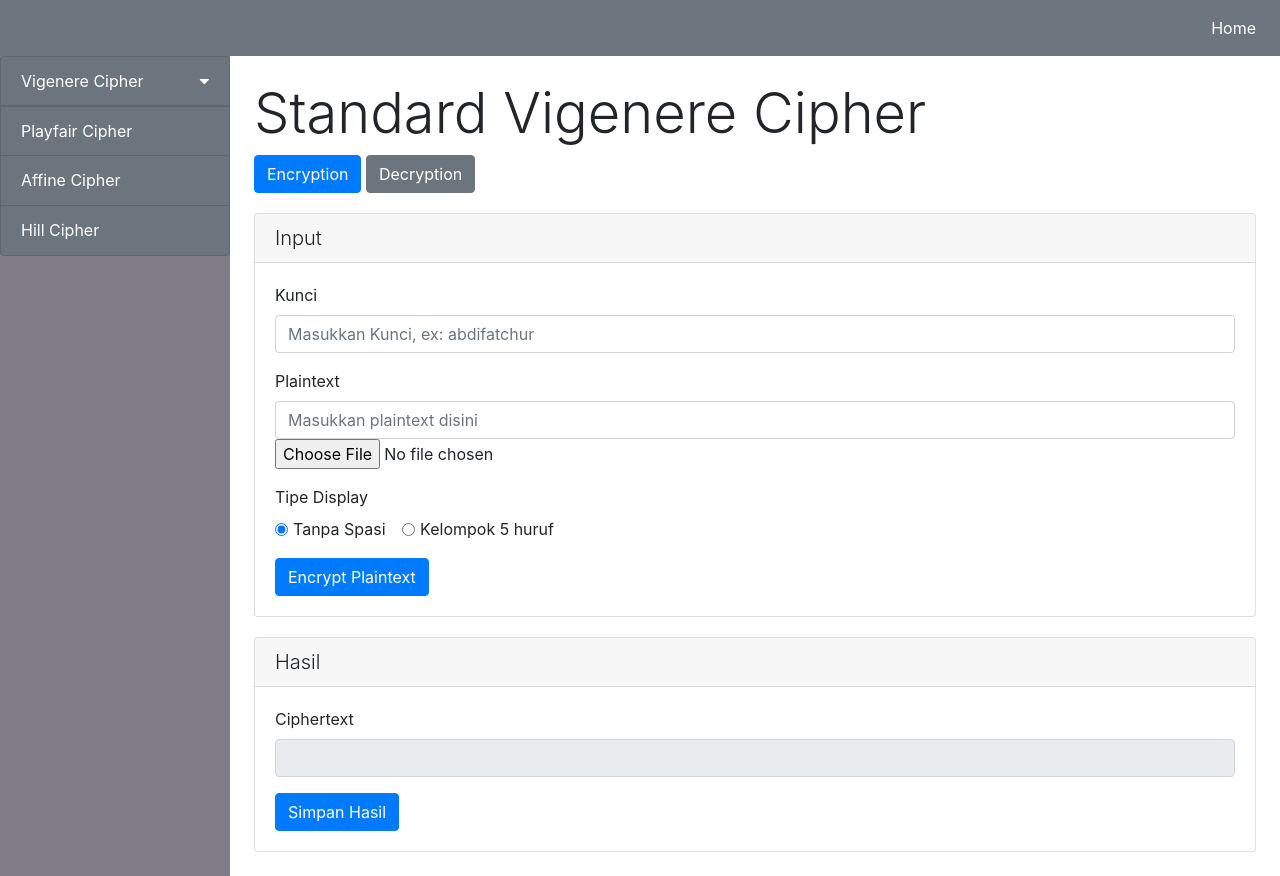
After one commit to AbdiHaryadi/classic-cryptology, a Flask app: page /autokey/encrypt in a window 1280 px wide. The commit adds this page. Run offline with Flask 2, Linux system fonts and the light colour scheme; some libraries are stand-ins or nearby versions.

Commit message:
add halaman vigenere standard, autokey, and extended

```diff
--- a/algorithm/auto_key_vigenere_cipher.py
+++ b/algorithm/auto_key_vigenere_cipher.py
@@ -1,7 +1,7 @@
 import string
 from itertools import chain
-from letters import Letters
-from standard_vigenere_table_generator import StandardVigenereTableGenerator
+from algorithm.letters import Letters
+from algorithm.standard_vigenere_table_generator import StandardVigenereTableGenerator
 
 class AutoKeyVigenereCipher:
     def __init__(self, key):
--- a/algorithm/standard_vigenere_cipher.py
+++ b/algorithm/standard_vigenere_cipher.py
@@ -1,7 +1,7 @@
 from itertools import cycle
 import string
-from letters import Letters
-from standard_vigenere_table_generator import StandardVigenereTableGenerator
+from algorithm.letters import Letters
+from algorithm.standard_vigenere_table_generator import StandardVigenereTableGenerator
 
 class VigenereKeyCycler:
     def __init__(self, key):
--- a/app.py
+++ b/app.py
@@ -5,6 +5,9 @@ from werkzeug.utils import secure_filename
 from algorithm.hillCipher import HillCipher
 from algorithm.playfair_cipher import PlayfairCipher
 from algorithm.affine_cipher import AffineCipher
+from algorithm.standard_vigenere_cipher import StandardVigenereCipher
+from algorithm.auto_key_vigenere_cipher import AutoKeyVigenereCipher
+from algorithm.extended_vigenere_cipher import ExtendedVigenereCipher
 
 from utils.utils import *
 import re
@@ -207,6 +210,154 @@ def affineDecrypt():
 
 
 
+@app.route('/standard/encrypt',methods = ['GET', 'POST'])
+def standardVigenereCypher():
+   if request.method == 'POST':
+      # other
+      input = request.form
+      # ukuran kunci
+      key = input['text1']
+      # plaintext
+      plain = input['text3']
+      # display
+      display = input['inlineRadio']
+
+      # file handle
+
+      # playfair Cipher algorithm, , sementara ku Hill biar bisa jalan html nya :v
+      standard = StandardVigenereCipher(key=key)
+      # do cypher
+      cypher = standard.encrypt(plain)
+
+      return render_template("standard.html", mode="Encrypt", plaintext=plain, result=cypher, key=key, display=display)
+
+   return render_template("standard.html", mode="Encrypt", display="option1")
+
+
+@app.route('/standard/decrypt',methods = ['GET', 'POST'])
+def standardVigenereDecrypt():
+   if request.method == 'POST':
+      # other
+      input = request.form
+      # ukuran kunci
+      key = input['text1']
+      # plaintext
+      cypher = input['text3']
+      # display
+      display = input['inlineRadio']
+
+      # file handle
+
+      # playfair algorithm, sementara ku Hill biar bisa jalan html nya :v
+      standard = StandardVigenereCipher(key=key)
+      # do decrypt
+      plain = standard.decrypt(cypher)
+
+
+      return render_template("standard.html", mode="Decrypt", ciphertext=cypher, result=plain, key=key, display=display)
+
+   return render_template("standard.html", mode="Decrypt", display="option1")
+
+
+
+@app.route('/autokey/encrypt',methods = ['GET', 'POST'])
+def autoKeyVigenereCypher():
+   if request.method == 'POST':
+      # other
+      input = request.form
+      # ukuran kunci
+      key = input['text1']
+      # plaintext
+      plain = input['text3']
+      # display
+      display = input['inlineRadio']
+
+      # file handle
+
+      # playfair Cipher algorithm, , sementara ku Hill biar bisa jalan html nya :v
+      autokey = AutoKeyVigenereCipher(key=key)
+      # do cypher
+      cypher = autokey.encrypt(plain)
+
+      return render_template("autokey.html", mode="Encrypt", plaintext=plain, result=cypher, key=key, display=display)
+
+   return render_template("autokey.html", mode="Encrypt", display="option1")
+
+
+@app.route('/autokey/decrypt',methods = ['GET', 'POST'])
+def autoKeyVigenereDecrypt():
+   if request.method == 'POST':
+      # other
+      input = request.form
+      # ukuran kunci
+      key = input['text1']
+      # plaintext
+      cypher = input['text3']
+      # display
+      display = input['inlineRadio']
+
+      # file handle
+
+      # playfair algorithm, sementara ku Hill biar bisa jalan html nya :v
+      autokey = AutoKeyVigenereCipher(key=key)
+      # do decrypt
+      plain = autokey.decrypt(cypher)
+
+
+      return render_template("autokey.html", mode="Decrypt", ciphertext=cypher, result=plain, key=key, display=display)
+
+   return render_template("autokey.html", mode="Decrypt", display="option1")
+
+
+@app.route('/extended/encrypt',methods = ['GET', 'POST'])
+def extendedVigenereCypher():
+   if request.method == 'POST':
+      # other
+      input = request.form
+      # ukuran kunci
+      key = input['text1']
+      # plaintext
+      plain = input['text3']
+      # display
+      display = input['inlineRadio']
+
+      # file handle
+
+      # playfair Cipher algorithm, , sementara ku Hill biar bisa jalan html nya :v
+      extended = ExtendedVigenereCipher(key=key)
+      # do cypher
+      cypher = extended.encrypt(plain)
+
+      return render_template("extended.html", mode="Encrypt", plaintext=plain, result=cypher, key=key, display=display)
+
+   return render_template("extended.html", mode="Encrypt", display="option1")
+
+
+@app.route('/extended/decrypt',methods = ['GET', 'POST'])
+def extendedVigenereDecrypt():
+   if request.method == 'POST':
+      # other
+      input = request.form
+      # ukuran kunci
+      key = input['text1']
+      # plaintext
+      cypher = input['text3']
+      # display
+      display = input['inlineRadio']
+
+      # file handle
+
+      # playfair algorithm, sementara ku Hill biar bisa jalan html nya :v
+      extended = ExtendedVigenereCipher(key=key)
+      # do decrypt
+      plain = extended.decrypt(cypher)
+
+
+      return render_template("extended.html", mode="Decrypt", ciphertext=cypher, result=plain, key=key, display=display)
+
+   return render_template("extended.html", mode="Decrypt", display="option1")
+
+
 # @app.route('/download')
 # def download():
 #     uploads = os.path.join(current_app.root_path, DOWNLOAD_FOLDER)
--- /dev/null
+++ b/templates/autokey.html
@@ -0,0 +1,115 @@
+{% extends 'base.html' %}
+
+{% block head %}
+<title>Standard Vigenere Cipher - {{mode}}</title>
+{% endblock %}
+
+{% block body %}
+<!-- MAIN -->
+<div class="col p-4">
+    <h1 class="display-4">Standard Vigenere Cipher</h1>
+    {% if mode=="Encrypt" %}
+    <a class="btn btn-primary" href="/standard/encrypt" role="button">Encryption</a>
+    <a class="btn btn-secondary" href="/standard/decrypt" role="button">Decryption</a>
+    <div class="card">
+        <h5 class="card-header font-weight-light">Input</h5>
+        <div class="card-body">
+            <form action="/standard/encrypt" method="POST">
+                <div class="form-group">
+                    <label for="text1">Kunci</label>
+                    <input type="text" class="form-control" name="text1" placeholder="Masukkan Kunci, ex: abdifatchur" value="{{key}}">
+                </div>
+                <div class="form-group">
+                    <label for="text3">Plaintext</label>
+                    <input type="text" class="form-control" name="text3" placeholder="Masukkan plaintext disini" id="text-input" value="{{plaintext}}">
+                    <input type="file" class="form-control-file" name="file" id="text-file-input">
+                </div>
+                <label for="text2">Tipe Display</label>
+                <div class="form-group">
+                    <div class="form-check form-check-inline">
+                        {% if display=="option1" %}
+                        <input class="form-check-input" type="radio" name="inlineRadio" id="inlineRadio1" value="option1" checked>
+                        {% else %}
+                        <input class="form-check-input" type="radio" name="inlineRadio" id="inlineRadio1" value="option1">
+                        {% endif %}
+                        <label class="form-check-label" for="inlineRadio1">Tanpa Spasi</label>
+                    </div>
+                    <div class="form-check form-check-inline">
+                        {% if display=="option2" %}
+                        <input class="form-check-input" type="radio" name="inlineRadio" id="inlineRadio2" value="option2" checked>
+                        {% else %}
+                        <input class="form-check-input" type="radio" name="inlineRadio" id="inlineRadio2" value="option2">
+                        {% endif %}
+                        <label class="form-check-label" for="inlineRadio2">Kelompok 5 huruf</label>
+                    </div>
+                </div>
+                <button type="submit" class="btn btn-primary">Encrypt Plaintext</button>
+            </form>
+        </div>
+    </div>
+    <div class="card">
+        <h5 class="card-header font-weight-light">Hasil</h5>
+        <div class="card-body">
+            <form action="/saveresult" method="POST">
+                <div class="form-group">
+                    <label for="text">Ciphertext</label>
+                    <input type="text" readonly class="form-control" name="result" value="{{result}}">
+                </div>
+                <button type="submit" class="btn btn-primary">Simpan Hasil</button>
+            </form>
+        </div>
+    </div>
+    {% else %}
+    <a class="btn btn-secondary" href="/standard/encrypt" role="button">Encryption</a>
+    <a class="btn btn-primary" href="/standard/decrypt" role="button">Decryption</a>
+    <div class="card">
+        <h5 class="card-header font-weight-light">Input</h5>
+        <div class="card-body">
+            <form action="/standard/decrypt" method="POST">
+                <div class="form-group">
+                    <label for="text1">Kunci</label>
+                    <input type="text" class="form-control" name="text1" placeholder="Masukkan Kunci, ex: abdifatchur" value="{{key}}">
+                </div>
+                <div class="form-group">
+                    <label for="text3">Ciphertext</label>
+                    <input type="text" class="form-control" name="text3" placeholder="Masukkan ciphertext disini" id="text-input" value="{{ciphertext}}">
+                    <input type="file" class="form-control-file" name="file" id="text-file-input">
+                </div>
+                <label for="text2">Tipe Display</label>
+                <div class="form-group">
+                    <div class="form-check form-check-inline">
+                        {% if display=="option1" %}
+                        <input class="form-check-input" type="radio" name="inlineRadio" id="inlineRadio1" value="option1" checked>
+                        {% else %}
+                        <input class="form-check-input" type="radio" name="inlineRadio" id="inlineRadio1" value="option1">
+                        {% endif %}
+                        <label class="form-check-label" for="inlineRadio1">Tanpa Spasi</label>
+                    </div>
+                    <div class="form-check form-check-inline">
+                        {% if display=="option2" %}
+                        <input class="form-check-input" type="radio" name="inlineRadio" id="inlineRadio2" value="option2" checked>
+                        {% else %}
+                        <input class="form-check-input" type="radio" name="inlineRadio" id="inlineRadio2" value="option2">
+                        {% endif %}
+                        <label class="form-check-label" for="inlineRadio2">Kelompok 5 huruf</label>
+                    </div>
+                </div>
+                <button type="submit" class="btn btn-primary">Decrypt Ciphertext</button>
+            </form>
+        </div>
+    </div>
+    <div class="card">
+        <h5 class="card-header font-weight-light">Hasil</h5>
+        <div class="card-body">
+            <form action="/saveresult" method="POST">
+                <div class="form-group">
+                    <label for="text">Plaintext</label>
+                    <input type="text" readonly class="form-control" name="result" value="{{result}}">
+                </div>
+                <button type="submit" class="btn btn-primary">Simpan Hasil</button>
+            </form>
+        </div>
+    </div>
+    {% endif %}
+</div><!-- Main Col END -->
+{% endblock %}
--- a/templates/base.html
+++ b/templates/base.html
@@ -31,10 +31,9 @@
                     <li class="nav-item dropdown d-sm-block d-md-none">
                         <a class="nav-link dropdown-toggle" href="#" id="smallerscreenmenu" data-toggle="dropdown" aria-haspopup="true" aria-expanded="false"> Menu </a>
                         <div class="dropdown-menu" aria-labelledby="smallerscreenmenu">
-                            <a class="dropdown-item" href="/vigenere/standard/encrypt">Standard Vigenere Cipher</a>
-                            <a class="dropdown-item" href="/vigenere/full/encrypt">Full Vigenere Cipher</a>
-                            <a class="dropdown-item" href="/vigenere/autokey/encrypt">Auto Key Vigenere Cipher</a>
-                            <a class="dropdown-item" href="/vigenere/extended/encrypt">Extended Vigenere Cipher</a>
+                            <a class="dropdown-item" href="/standard/encrypt">Standard Vigenere Cipher</a>
+                            <a class="dropdown-item" href="/autokey/encrypt">Auto Key Vigenere Cipher</a>
+                            <a class="dropdown-item" href="/extended/encrypt">Extended Vigenere Cipher</a>
                             <a class="dropdown-item" href="/playfair/encrypt">Playfair Cipher</a>
                             <a class="dropdown-item" href="/affine/encrypt">Affine Cipher</a>
                             <a class="dropdown-item" href="/hill/encrypt">Hill Cipher</a>
@@ -60,16 +59,13 @@
                     </a>
                     <!-- Submenu content -->
                     <div id='submenu1' class="collapse sidebar-submenu">
-                        <a href="/vigenere/standard/encrypt" class="list-group-item list-group-item-action bg-secondary text-white">
+                        <a href="/standard/encrypt" class="list-group-item list-group-item-action bg-secondary text-white">
                             <span class="menu-collapsed">Standard Vigenere Cipher</span>
                         </a>
-                        <a href="/vigenere/full/encrypt" class="list-group-item list-group-item-action bg-secondary text-white">
-                            <span class="menu-collapsed">Full Vigenere Cipher</span>
-                        </a>
-                        <a href="/vigenere/autokey/encrypt" class="list-group-item list-group-item-action bg-secondary text-white">
+                        <a href="/autokey/encrypt" class="list-group-item list-group-item-action bg-secondary text-white">
                             <span class="menu-collapsed">Auto Key Vigenere Cipher</span>
                         </a>
-                        <a href="/vigenere/extended/encrypt" class="list-group-item list-group-item-action bg-secondary text-white">
+                        <a href="/extended/encrypt" class="list-group-item list-group-item-action bg-secondary text-white">
                             <span class="menu-collapsed">Extended Vigenere Cipher</span>
                         </a>
                     </div>
```
Also changed, not shown: templates/extended.html (added, +115 -0 lines), templates/standard.html (added, +115 -0 lines).
